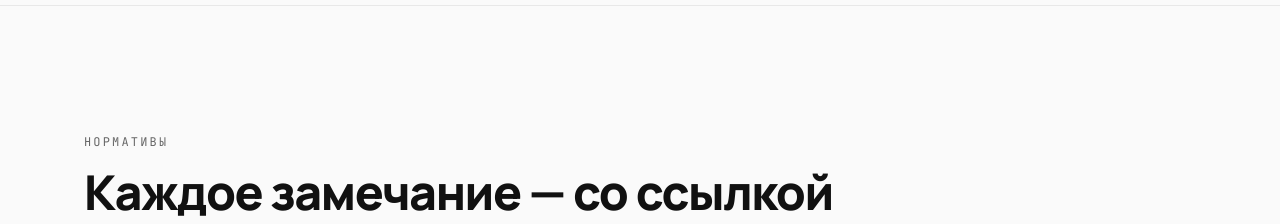
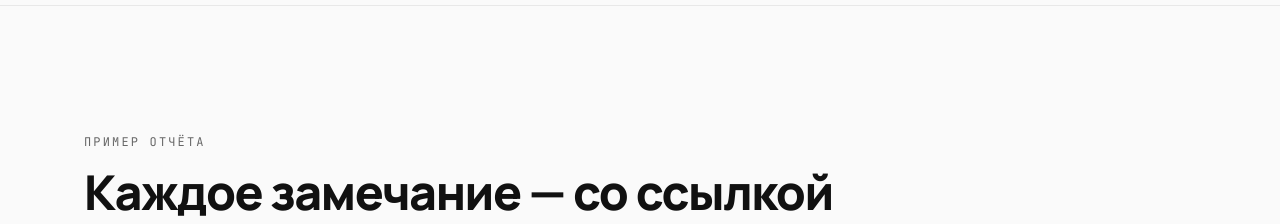
Before and after one commit to samsonov-work-pl/stroy-audit-web, a Next.js app: page / in a window 1280 px wide. Shown: the part 2060-2284 px from the top of the page. Built offline with nearby package versions, Linux system fonts and the light colour scheme; no server answers.

Commit message:
copy: rename report section to «Пример отчёта» (eyebrow + llms.txt)

```diff
--- a/components/audit-preview.tsx
+++ b/components/audit-preview.tsx
@@ -12,7 +12,7 @@ export function AuditPreview() {
     <section id="report" className="scroll-mt-16 border-b border-border">
       <div className="mx-auto flex max-w-6xl flex-col gap-14 px-5 py-24 md:py-32">
         <SectionHeading
-          eyebrow="Нормативы"
+          eyebrow="Пример отчёта"
           title="Каждое замечание — со ссылкой на норму и листом чертежа"
         />
 
```
Also changed, not shown: public/llms.txt.
